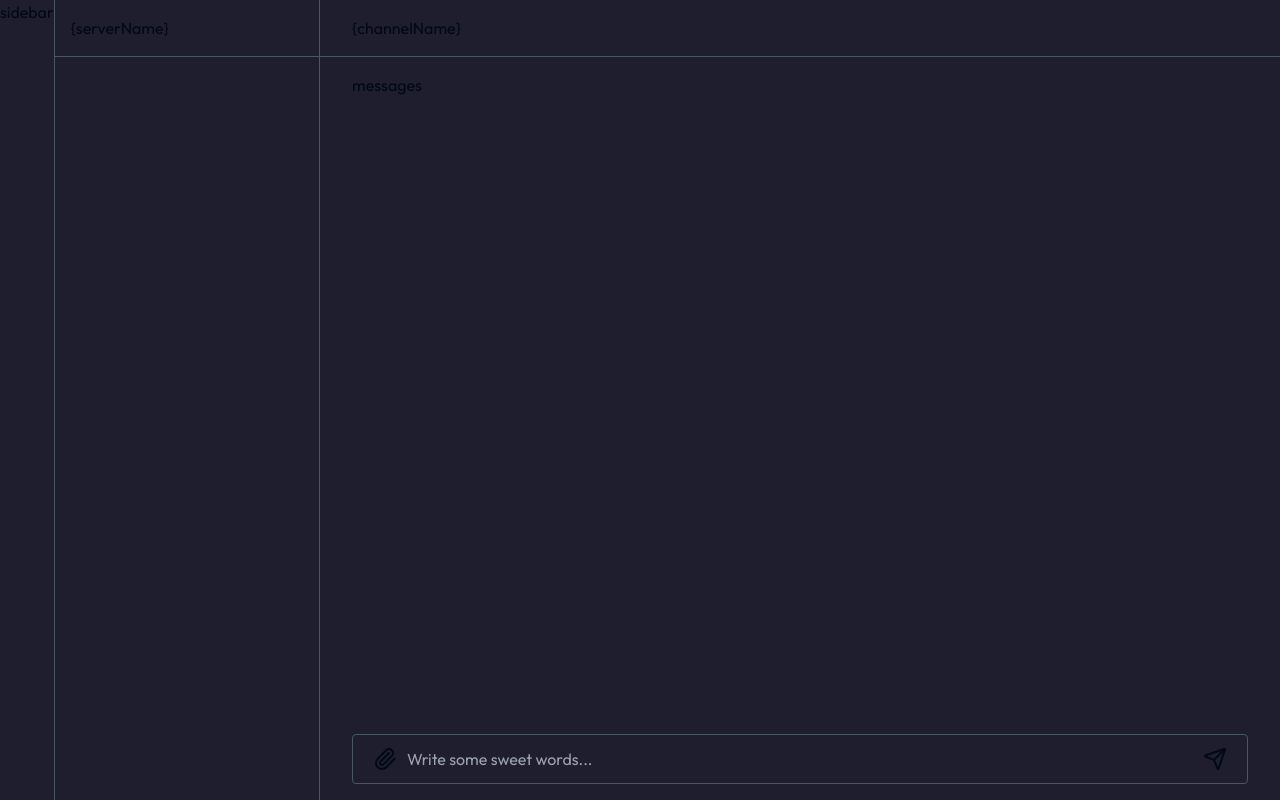
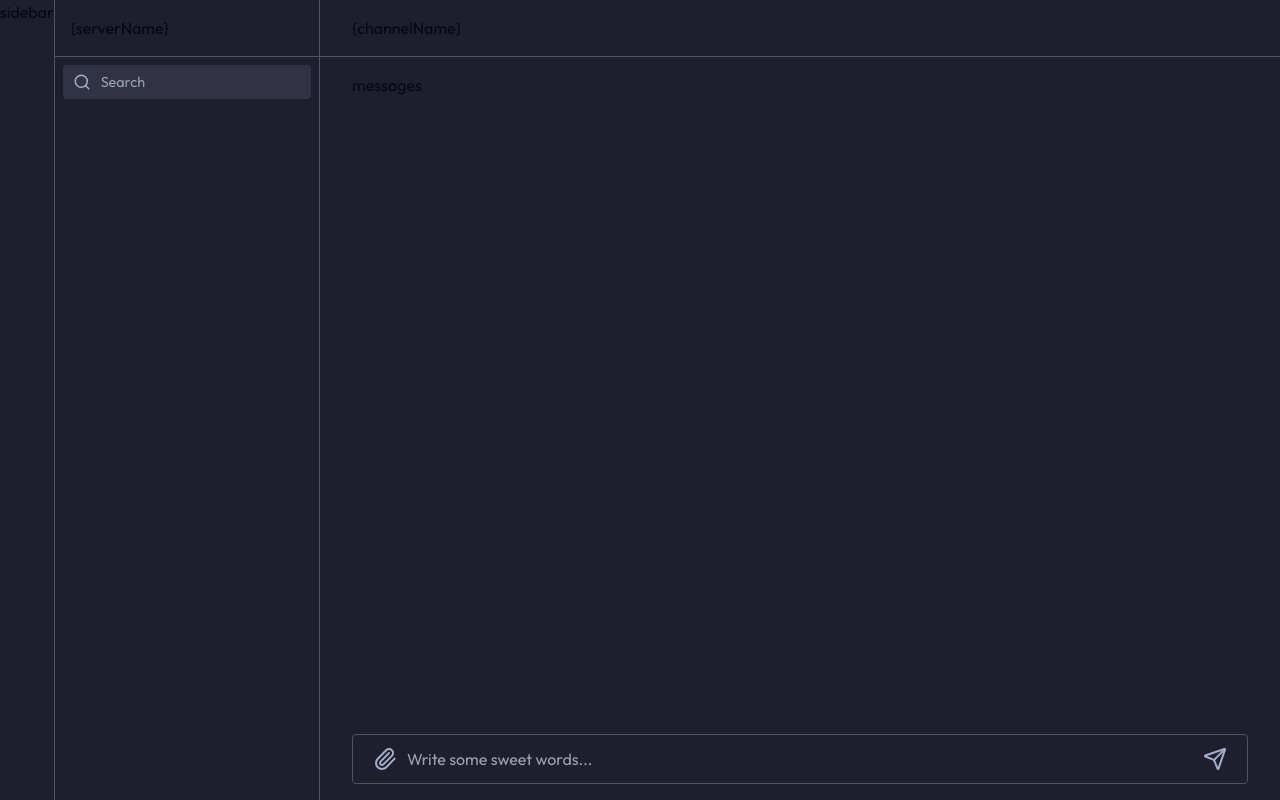
Before and after one commit to Chaxware/frontend, a SvelteKit app: page /chat in a window 1280 px wide. Built offline with nearby package versions, Linux system fonts and the light colour scheme.

Commit message:
feat(ui): implement search field

```diff
--- a/src/routes/(app)/chat/+page.svelte
+++ b/src/routes/(app)/chat/+page.svelte
@@ -1,5 +1,5 @@
 <script lang="ts">
-	import { Paperclip, Send } from 'lucide-svelte';
+	import { Paperclip, Search, Send } from 'lucide-svelte';
 	import type { PageData } from './$types';
 
 	export let data: PageData;
@@ -8,7 +8,15 @@
 <div class="flex">
 	<div class="flex h-dvh border-r-[1px] border-gray-600 w-80 w">
 		<div class="border-r-[1px] border-gray-600">sidebar</div>
-		<div class="border-b-[1px] border-gray-600 h-fit w-full py-4 px-4">{`{serverName}`}</div>
+		<div class="w-full">
+            <div class="border-b-[1px] border-gray-600 py-4 px-4">{`{serverName}`}</div>
+            <div class="p-2">
+                <div class="searchBox">
+                    <Search size={18} color="#A6ADC8"/>
+                    <input required placeholder="Search" type="text" id="searchInput" />
+                </div>
+            </div>
+        </div>
 	</div>
 	<div class="flex flex-1 flex-col">
 		<div class="border-b-[1px] border-gray-600 py-4 px-8">{`{channelName}`}</div>
@@ -19,13 +27,13 @@
             <div class="messageBox">
                 <div class="fileUploadWrapper">
                   <label for="file">
-                    <Paperclip  />
+                    <Paperclip color="#A6ADC8"/>
                   </label>
                   <input type="file" id="file" name="file" />
                 </div>
                 <input required placeholder="Write some sweet words..." type="text" id="messageInput" />
                 <button id="sendButton">
-                    <Send />
+                    <Send color="#A6ADC8"/>
                 </button>
               </div>
 
@@ -34,6 +42,27 @@
 </div>
 
 <style lang="scss">
+
+.searchBox {
+  display: flex;
+  align-items: center;
+  justify-content: center;
+  padding: 8px 10px;
+  border-radius: 4px;
+  font-size: .9rem;
+  background-color: #313244;
+}
+
+#searchInput {
+  width: 100%;
+  height: 100%;
+  background-color: transparent;
+  outline: none;
+  border: none;
+  padding-left: 10px;
+  color: white;
+  flex: 1;
+}
 
 .messageBox {
   display: flex;
```
